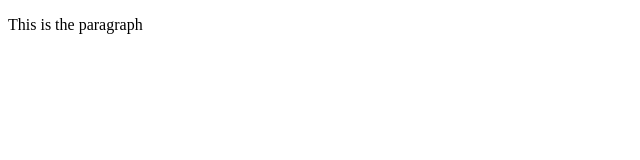
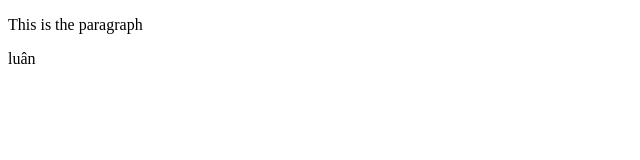
Before and after one commit to THANHLUAN2308/HTML_TABLE, a plain HTML site: page index.html in a window 1280 px wide. Shown: the full height of the page, 0-640 px from the left. Drawn offline with Linux system fonts and the light colour scheme.

Commit message:
ytehydgfygdj

```diff
--- a/index.html
+++ b/index.html
@@ -3,4 +3,5 @@
 
 <p title="I'm a tooltip">
     This is the paragraph
-    </p>
+</p>
+<p>luân</p>
```
